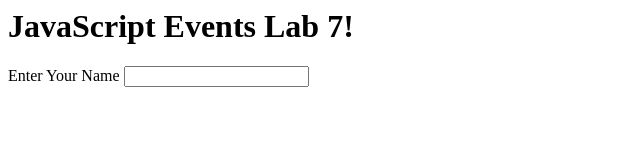
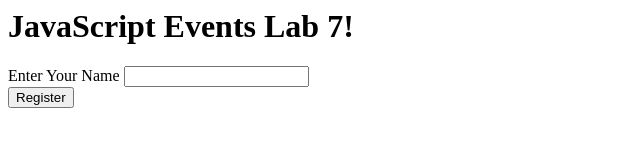
Before and after one commit to Aviish11/JS_Events_lab7, a plain HTML site: page index.html in a window 1280 px wide. Shown: the whole page, without its empty margins (0-640 px from the left). Drawn offline with Linux system fonts and the light colour scheme.

Commit message:
Added button to index.html

```diff
--- a/index.html
+++ b/index.html
@@ -9,5 +9,7 @@
     <form id="myForm" class="myForm"></form>
     <label for="name" id="name">Enter Your Name</label>
     <input type="text" name="nameInput" id="nameInput" />
+    <br />
+    <button type="submit" id="button">Register</button>
   </body>
 </html>
```
